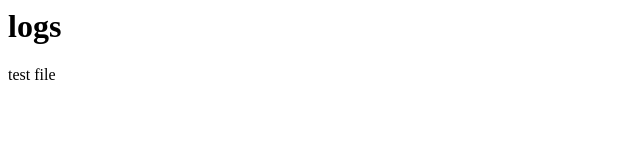
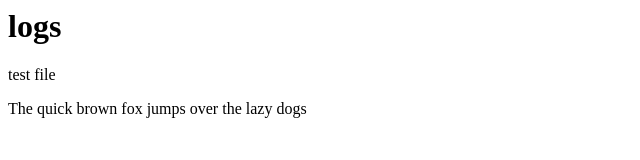
Before and after one commit to m1kels0n/test2, a plain HTML site: page index.html in a window 1280 px wide. Shown: the whole page, without its empty margins (0-640 px from the left). Drawn offline with Linux system fonts and the light colour scheme.

Commit message:
add new paragraph

```diff
--- a/index.html
+++ b/index.html
@@ -3,6 +3,7 @@
         <body>
             <h1>logs</h1>
             <p> test file</p>
+            <p>The quick brown fox jumps over the lazy dogs</p>
         </body>
     </head>
 </html>
```
